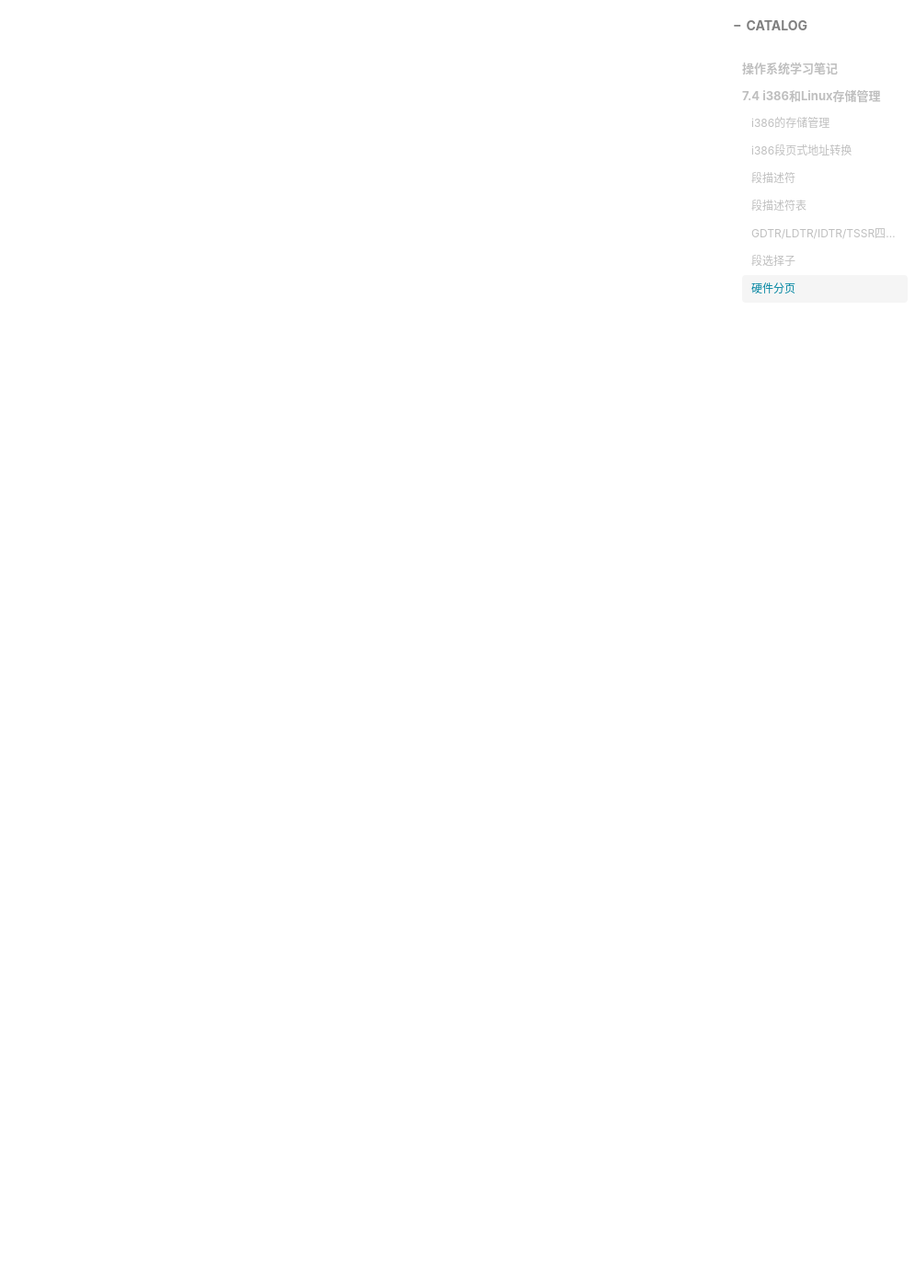
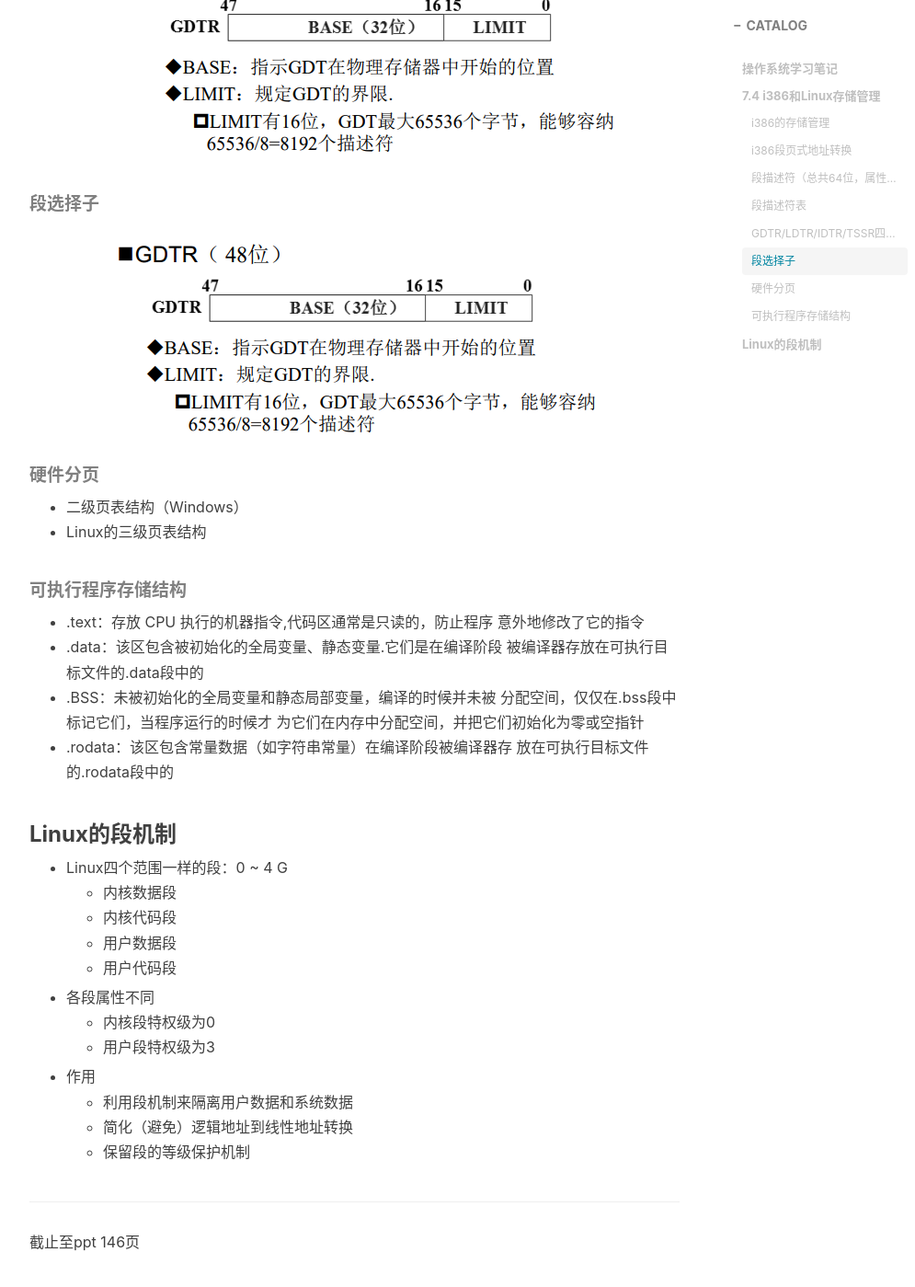
Before and after one commit to nansanhao/nansanhao.github.io, a Jekyll site: the page built from _posts/2018-05-03-操作系统学习笔记.md, in a window 1280 px wide and 1400 px high, scrolled down 2903 px. Shown: the whole window at 92% size, without its empty margins (233-1228 px from the left). Built offline with Jekyll 4.4.1, drawn with Linux system fonts in a browser that asks for light colours; nearby versions of some CDN libraries; comment, search, counter and statistics services are not loaded; some of the changed text lies outside the part shown.

Commit message:
操作系统原理

```diff
--- a/_posts/2018-05-03-操作系统学习笔记.md
+++ b/_posts/2018-05-03-操作系统学习笔记.md
@@ -33,22 +33,52 @@ tags:
 - 第二级：分页机制（线性地址到物理地址）
 - MMU：执行地址映射过程
 
-##### 段描述符
+##### 段描述符（总共64位，属性占12位）
+
+![](https://nansanhao.github.io\img-blog\OS-SS-1.png)
+
+![](https://nansanhao.github.io\img-blog\OS-SS-2.png)
 
 ##### 段描述符表
+
+![](https://nansanhao.github.io\img-blog\OS-SS-3.png)
 
 ##### GDTR/LDTR/IDTR/TSSR四个寄存器
 
 - 存放GDT/LDT/IDT/TSS基址和大小的寄存器
 
+  ![](https://nansanhao.github.io\img-blog\OS-SS-4.png)
+
 ##### 段选择子
+
+![](https://nansanhao.github.io\img-blog\OS-SS-4.png)
 
 ##### 硬件分页
 
 - 二级页表结构（Windows）
 - Linux的三级页表结构
 
+##### 可执行程序存储结构
 
+- .text：存放 CPU 执行的机器指令,代码区通常是只读的，防止程序 意外地修改了它的指令
+- .data：该区包含被初始化的全局变量、静态变量.它们是在编译阶段 被编译器存放在可执行目标文件的.data段中的
+- .BSS：未被初始化的全局变量和静态局部变量，编译的时候并未被 分配空间，仅仅在.bss段中标记它们，当程序运行的时候才 为它们在内存中分配空间，并把它们初始化为零或空指针
+- .rodata：该区包含常量数据（如字符串常量）在编译阶段被编译器存 放在可执行目标文件的.rodata段中的
+
+### Linux的段机制
+
+- Linux四个范围一样的段：0 ~ 4 G
+  - 内核数据段
+  - 内核代码段
+  - 用户数据段
+  - 用户代码段
+- 各段属性不同
+  - 内核段特权级为0
+  - 用户段特权级为3
+- 作用
+  - 利用段机制来隔离用户数据和系统数据
+  - 简化（避免）逻辑地址到线性地址转换
+  - 保留段的等级保护机制
 
 ------
 
```
Also changed, not shown: img-blog/OS-SS-1.png (added), img-blog/OS-SS-2.png (added), img-blog/OS-SS-3.png (added), img-blog/OS-SS-4.png (added), img-blog/OS-SS-5.png (added).
